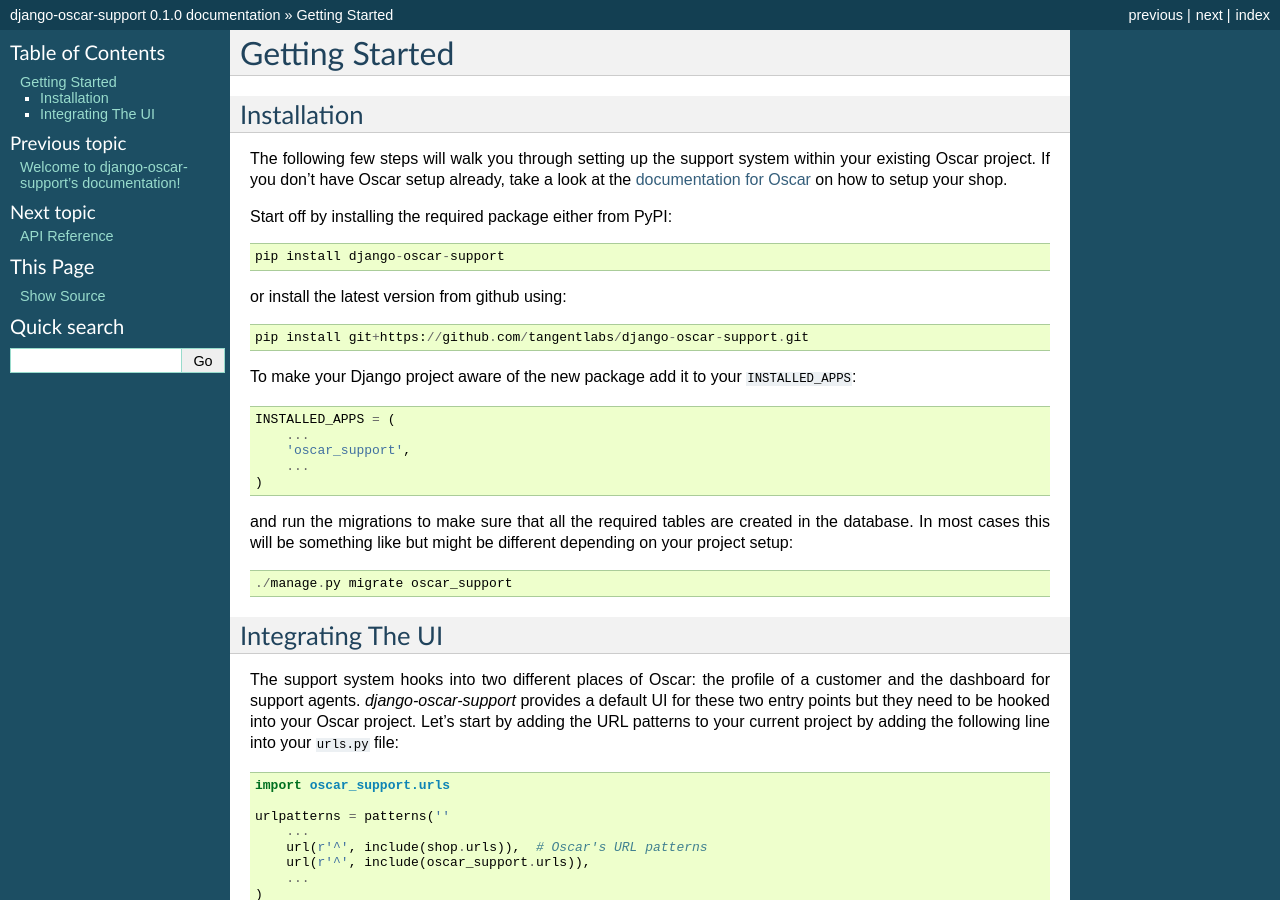
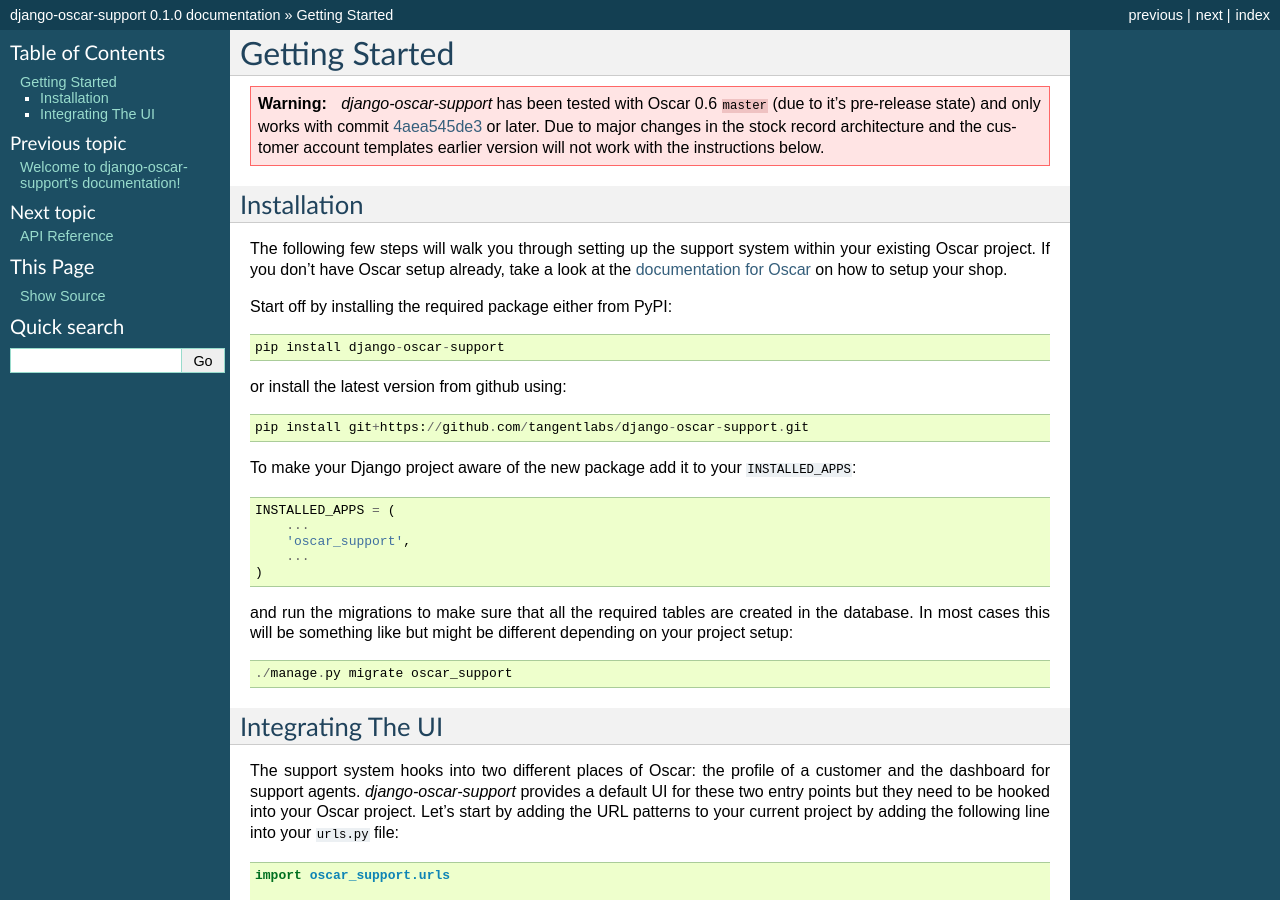
Before and after one commit to snowball-one/django-oscar-support, a Sphinx documentation site: the page built from docs/source/getting_started.rst, in a window 1280 px wide and 900 px high. Built offline with Sphinx 7.4.7, drawn with Linux system fonts in a browser that asks for light colours.

Commit message:
Update docs with warning about supported Oscar versions

```diff
--- a/docs/source/getting_started.rst
+++ b/docs/source/getting_started.rst
@@ -1,6 +1,14 @@
 ===============
 Getting Started
 ===============
+
+.. warning:: *django-oscar-support* has been tested with Oscar 0.6 ``master``
+    (due to it's pre-release state) and only works with commit `4aea545de3`_
+    or later. Due to major changes in the stock record architecture and the
+    customer account templates earlier version will not work with the
+    instructions below.
+
+.. _`4aea545de3`: https://github.com/tangentlabs/django-oscar/commit/4aea545de3d79fb20af49c24984541873c6be89c
 
 Installation
 ------------
```
